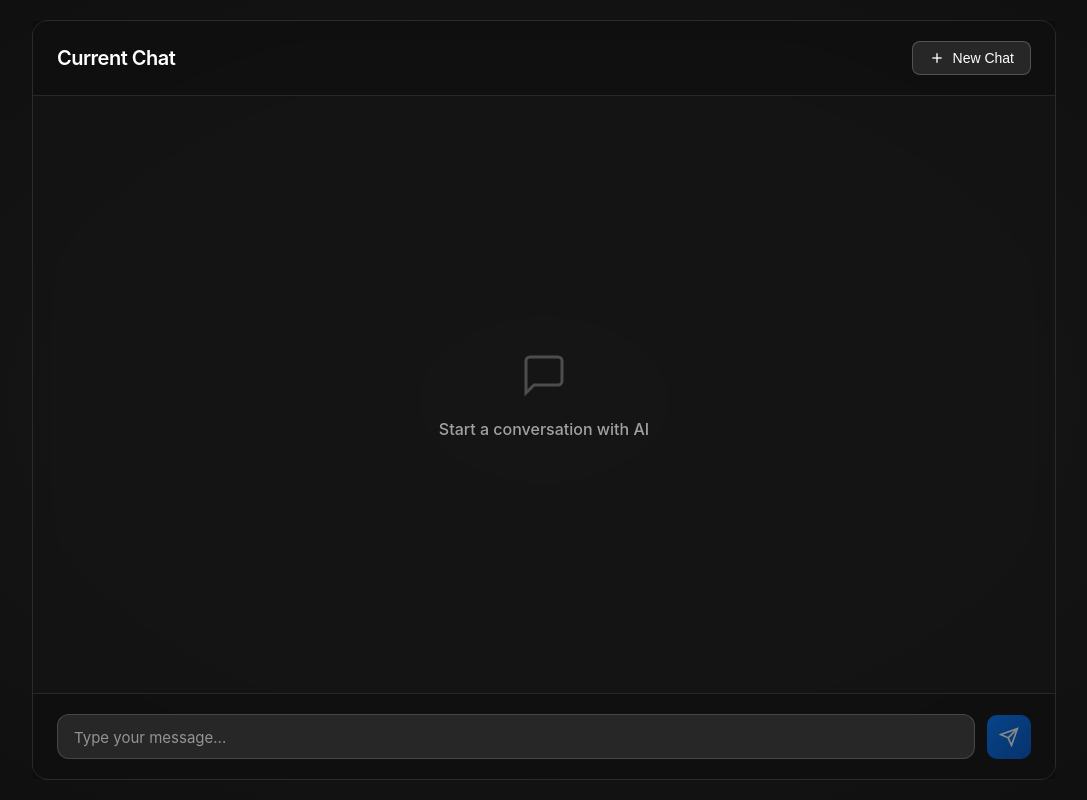
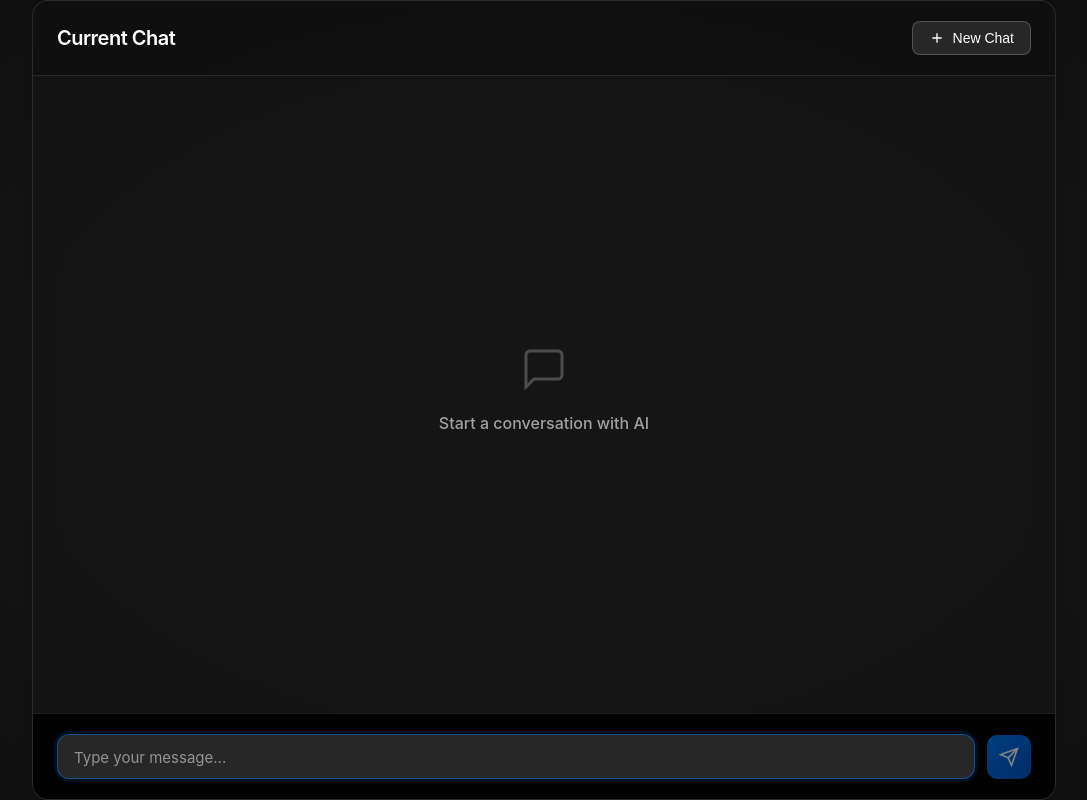
Before and after one commit to PentaMusic/pentabot, a React (Vite) app in the folder client/: page / in a window 1280 px wide. Shown: the whole page, without its empty margins (96-1183 px from the left). Built offline with nearby package versions, Linux system fonts and the light colour scheme.

Commit message:
UX 수정
- 스크롤 범위 수정
- input focus 수정

```diff
--- a/client/src/App.tsx
+++ b/client/src/App.tsx
@@ -9,6 +9,7 @@ interface Message {
 }
 
 const App: React.FC = () => {
+
   const [messages, setMessages] = useState<Message[]>([]);
   const [inputValue, setInputValue] = useState('');
   const [isLoading, setIsLoading] = useState(false);
@@ -37,6 +38,18 @@ const App: React.FC = () => {
   useEffect(() => {
     adjustTextareaHeight();
   }, [inputValue]);
+
+  // Focus textarea on mount
+  useEffect(() => {
+    textareaRef.current?.focus();
+  }, []);
+
+  // Focus textarea when loading ends (AI response complete)
+  useEffect(() => {
+    if (!isLoading) {
+      textareaRef.current?.focus();
+    }
+  }, [isLoading]);
 
   const sendMessage = async () => {
     if (!inputValue.trim() || isLoading) return;
@@ -152,6 +165,9 @@ const App: React.FC = () => {
     setMessages([]);
     setInputValue('');
     setThreadId(Math.floor(Math.random() * 1000000));
+    setTimeout(() => {
+      textareaRef.current?.focus();
+    }, 0);
   };
 
   const SendIcon = () => (
@@ -190,7 +206,6 @@ const App: React.FC = () => {
             <span>New Chat</span>
           </button>
         </header>
-
         <div className="messages-container">
           {messages.length === 0 ? (
             <div className="empty-state">
@@ -232,7 +247,6 @@ const App: React.FC = () => {
             </div>
           )}
         </div>
-
         <div className="input-container">
           <div className="input-wrapper">
             <textarea
--- a/client/src/index.css
+++ b/client/src/index.css
@@ -17,17 +17,19 @@ body {
 .app {
   height: 100vh;
   height: 100dvh; /* Use dynamic viewport height for better mobile support */
-  display: flex;
-  justify-content: center;
-  align-items: center;
+   display: flex;
+   justify-content: center;
+   align-items: center;
+   overflow: hidden;
   padding: 20px;
   background: radial-gradient(ellipse at center, #1a1a1a 0%, #0f0f0f 100%);
 }
 
 .chat-container {
+  position: relative;
   width: 100%;
   max-width: 1024px;
-  height: 100%;
+  height: 100vh;
   /* max-height: 800px; */
   display: flex;
   flex-direction: column;
@@ -35,7 +37,8 @@ body {
   border: 1px solid rgba(255, 255, 255, 0.1);
   border-radius: 16px;
   backdrop-filter: blur(10px);
-  /* overflow: hidden; */
+   overflow: hidden;
+   box-shadow: 0 2px 12px rgba(0,0,0,0.08);
 }
 
 .header {
@@ -80,10 +83,17 @@ body {
 }
 
 .messages-container {
-  flex: 1;
+  flex: 1 1 auto;
   overflow-y: auto;
   display: flex;
   flex-direction: column;
+  position: absolute;
+  top: 75px; /* header height, adjust as needed */
+  left: 0;
+  right: 0;
+  bottom: 98px; /* input-container height, adjust as needed */
+  padding: 16px 0;
+  min-height: 0;
 }
 
 .messages-container::-webkit-scrollbar {
@@ -189,9 +199,14 @@ body {
 }
 
 .input-container {
+  position: fixed;
+  bottom: 0;
+  left: 0;
+  right: 0;
   padding: 20px 24px;
   border-top: 1px solid rgba(255, 255, 255, 0.1);
-  background: rgba(0, 0, 0, 0.2);
+  background: rgba(0, 0, 0, 0.9);
+  z-index: 10;
 }
 
 .input-wrapper {
```
Also changed, not shown: 1 other file (tests, documents, lock files or other folders).
